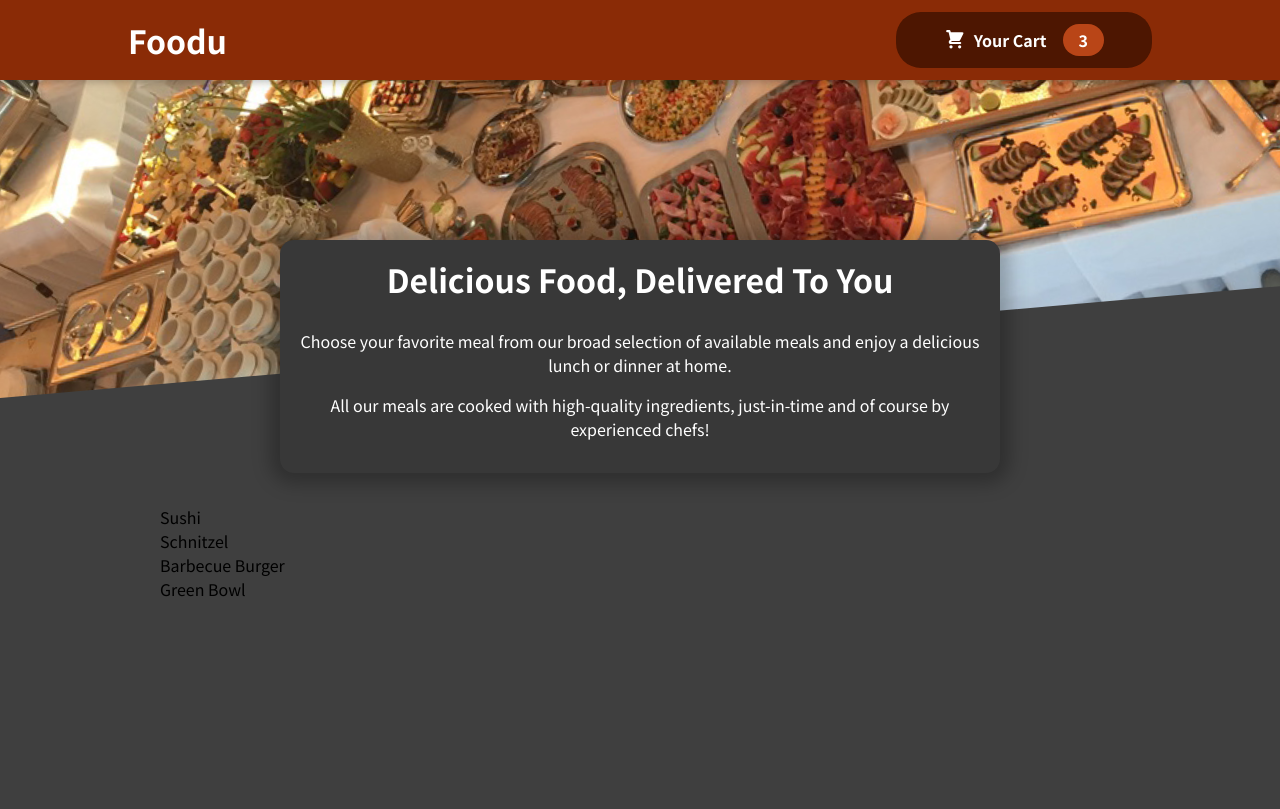
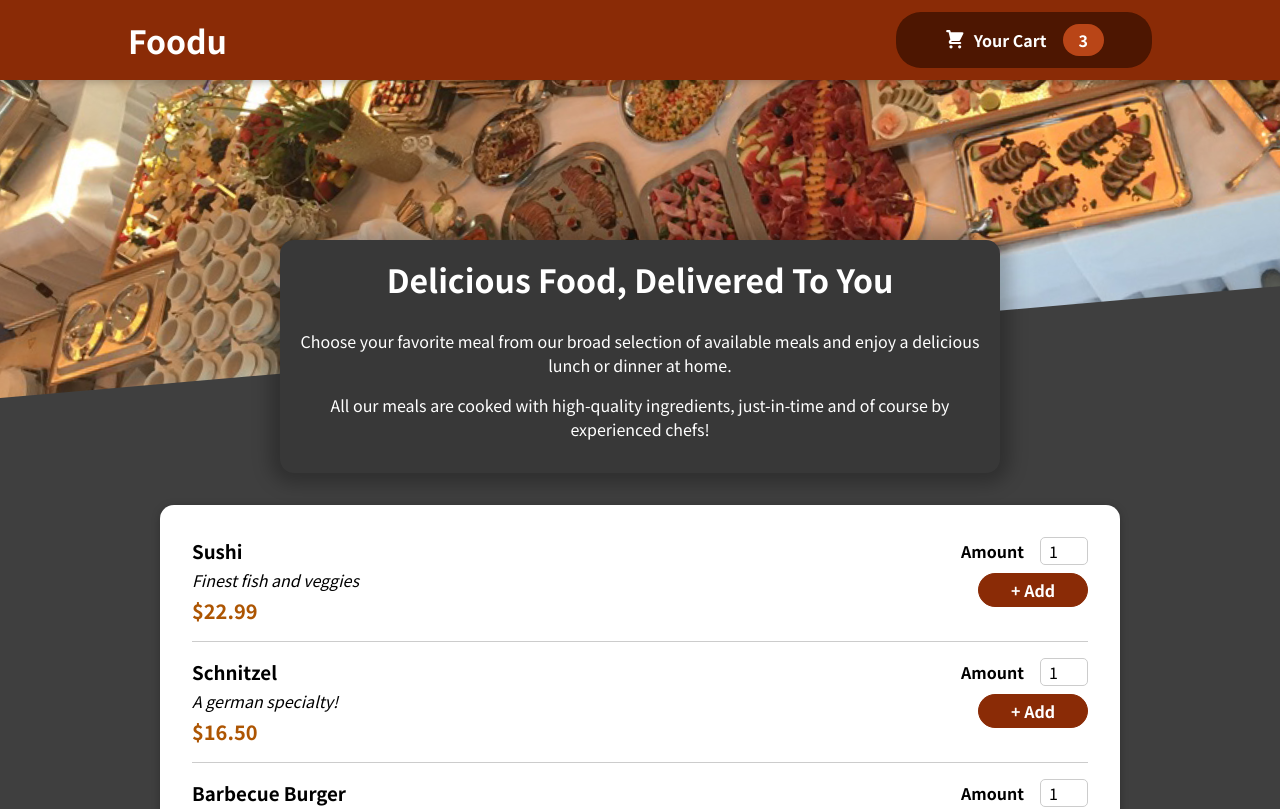
Before and after one commit to Abhishek-Hatui/food-order-app-prac-proj, a React (Create React App) app: page / in a window 1280 px wide. Shown: the top 809 px of the page. Built offline with nearby package versions, Linux system fonts and the light colour scheme.

Commit message:
added card and meal item

```diff
--- a/src/components/Meals/AvailableMeals.js
+++ b/src/components/Meals/AvailableMeals.js
@@ -1,4 +1,6 @@
 import classes from './AvailableMeals.module.css';
+import Card from '../UI/Card';
+import MealItem from '../Meals/MealItem/MealItem';
 
 const DUMMY_MEALS = [
   {
@@ -28,11 +30,20 @@
 ];
 
 const AvailableMeals = () => {
-  const mealsList = DUMMY_MEALS.map((meal) => <li>{meal.name}</li>);
+  const mealsList = DUMMY_MEALS.map((meal) => (
+    <MealItem
+      key={meal.id}
+      name={meal.name}
+      price={meal.price}
+      description={meal.description}
+    />
+  ));
 
   return (
     <section className={classes.meals}>
-      <ul>{mealsList}</ul>
+      <Card>
+        <ul>{mealsList}</ul>
+      </Card>
     </section>
   );
 };
--- /dev/null
+++ b/src/components/Meals/MealItem/MealItem.js
@@ -0,0 +1,18 @@
+import classes from './MealItem.module.css';
+import MealItemForm from './MealItemForm';
+const MealItem = (props) => {
+  const price = `$${props.price.toFixed(2)}`;
+
+  return (
+    <li className={classes.meal}>
+      <div>
+        <h3>{props.name}</h3>
+        <div className={classes.description}>{props.description}</div>
+        <div className={classes.price}>{price}</div>
+      </div>
+      <div><MealItemForm/></div>
+    </li>
+  );
+};
+
+export default MealItem;
--- /dev/null
+++ b/src/components/Meals/MealItem/MealItem.module.css
@@ -0,0 +1,22 @@
+.meal {
+  display: flex;
+  justify-content: space-between;
+  margin: 1rem;
+  padding-bottom: 1rem;
+  border-bottom: 1px solid #ccc;
+}
+
+.meal h3 {
+  margin: 0 0 0.25rem 0;
+}
+
+.description {
+  font-style: italic;
+}
+
+.price {
+  margin-top: 0.25rem;
+  font-weight: bold;
+  color: #ad5502;
+  font-size: 1.25rem;
+}
--- /dev/null
+++ b/src/components/Meals/MealItem/MealItemForm.js
@@ -0,0 +1,19 @@
+import classes from './MealItemForm.module.css';
+import Input from '../../UI/Input';
+const MealItemForm = (props) => (
+  <form className={classes.form}>
+    <Input
+      label="Amount"
+      input={{
+        step: '1',
+        defaultValue: '1',
+        min: '1',
+        max: '5',
+        type: 'number',
+        id: 'amount',
+      }}
+    />
+    <button>+ Add</button>
+  </form>
+);
+export default MealItemForm;
--- /dev/null
+++ b/src/components/Meals/MealItem/MealItemForm.module.css
@@ -0,0 +1,20 @@
+.form {
+    text-align: right;
+  }
+
+  .form button {
+    font: inherit;
+    cursor: pointer;
+    background-color: #8a2b06;
+    border: 1px solid #8a2b06;
+    color: white;
+    padding: 0.25rem 2rem;
+    border-radius: 20px;
+    font-weight: bold;
+  }
+
+  .form button:hover,
+  .form button:active {
+    background-color: #641e03;
+    border-color: #641e03;
+  }
--- /dev/null
+++ b/src/components/UI/Card.js
@@ -0,0 +1,7 @@
+import classes from './Card.module.css';
+
+const Card = props => {
+  return <div className={classes.card}>{props.children}</div>
+};
+
+export default Card;
--- /dev/null
+++ b/src/components/UI/Card.module.css
@@ -0,0 +1,6 @@
+.card {
+  padding: 1rem;
+  box-shadow: 0 2px 8px rgba(0, 0, 0, 0.25);
+  border-radius: 14px;
+  background-color: white;
+}
--- /dev/null
+++ b/src/components/UI/Input.js
@@ -0,0 +1,9 @@
+import classes from './Input.module.css';
+
+const Input = (props) => (
+  <div className={classes.input}>
+    <label htmlFor={props.input.id}>{props.label}</label>
+    <input {...props.input} />
+  </div>
+);
+export default Input;
--- /dev/null
+++ b/src/components/UI/Input.module.css
@@ -0,0 +1,18 @@
+.input {
+    display: flex;
+    align-items: center;
+    margin-bottom: 0.5rem;
+  }
+
+  .input label {
+    font-weight: bold;
+    margin-right: 1rem;
+  }
+
+  .input input {
+    width: 3rem;
+    border-radius: 5px;
+    border: 1px solid #ccc;
+    font: inherit;
+    padding-left: 0.5rem;
+  }
```
